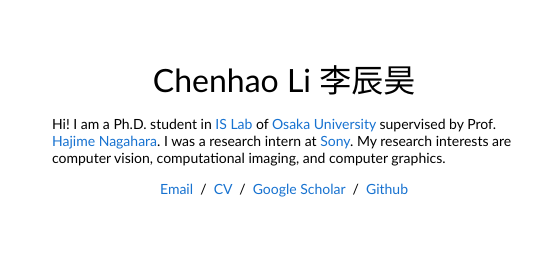
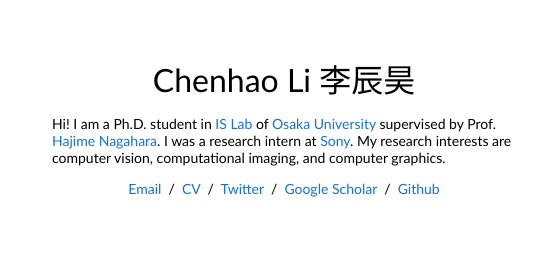
Before and after one commit to ligoudaner377/ligoudaner377.github.io, a plain HTML site: page index.html in a window 1280 px wide. Shown: the top 260 px of the page, 208-759 px from the left. Drawn offline with Linux system fonts and the light colour scheme.

Commit message:
add the X link

```diff
--- a/index.html
+++ b/index.html
@@ -28,6 +28,7 @@
               <p style="text-align:center">
                 <a href="mailto:lch377japan@gmail.com">Email</a> &nbsp/&nbsp
                 <a href="data/chenhao_CV.pdf">CV</a> &nbsp/&nbsp
+                <a href="https://x.com/chenhao377">Twitter</a> &nbsp/&nbsp
                 <a href="https://scholar.google.com/citations?user=eLfAE_4AAAAJ">Google Scholar</a> &nbsp/&nbsp
                 <a href="https://github.com/ligoudaner377/">Github</a>
               </p>
```
